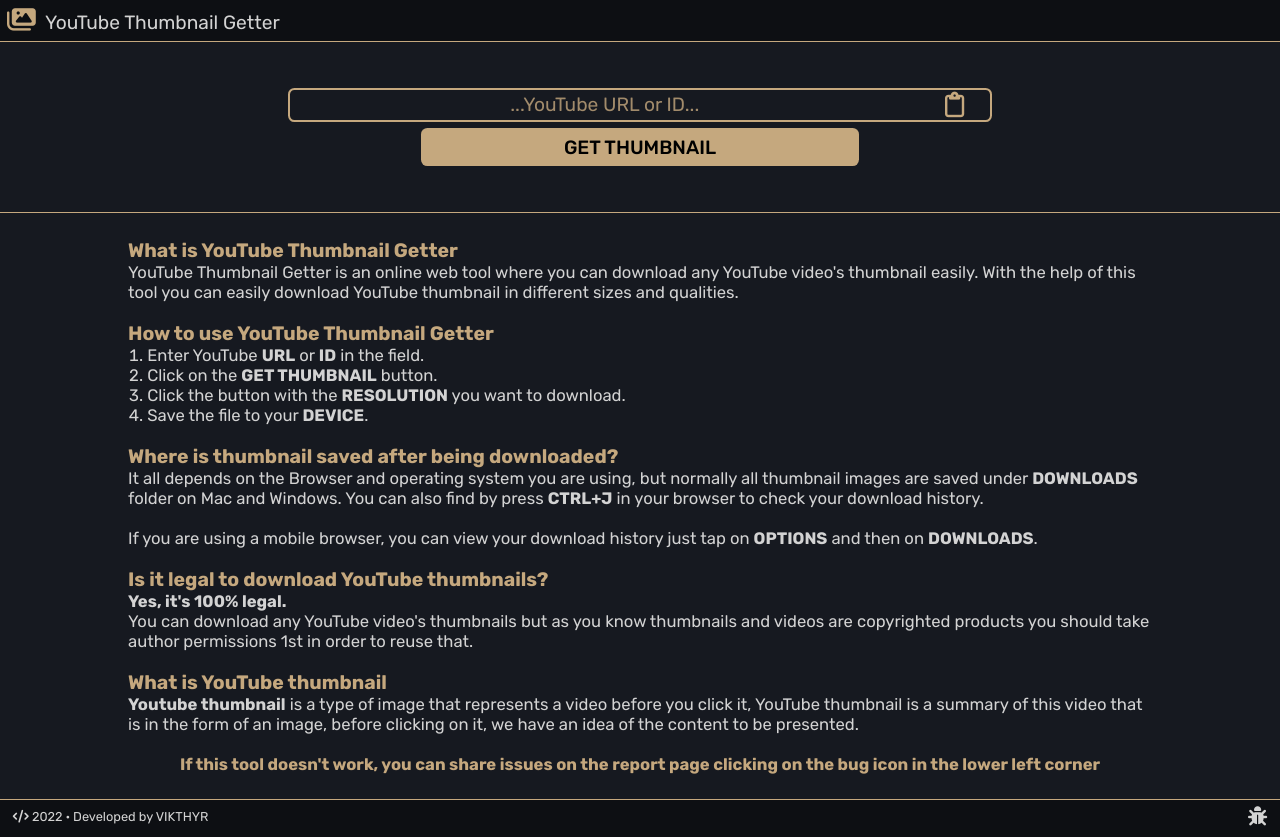
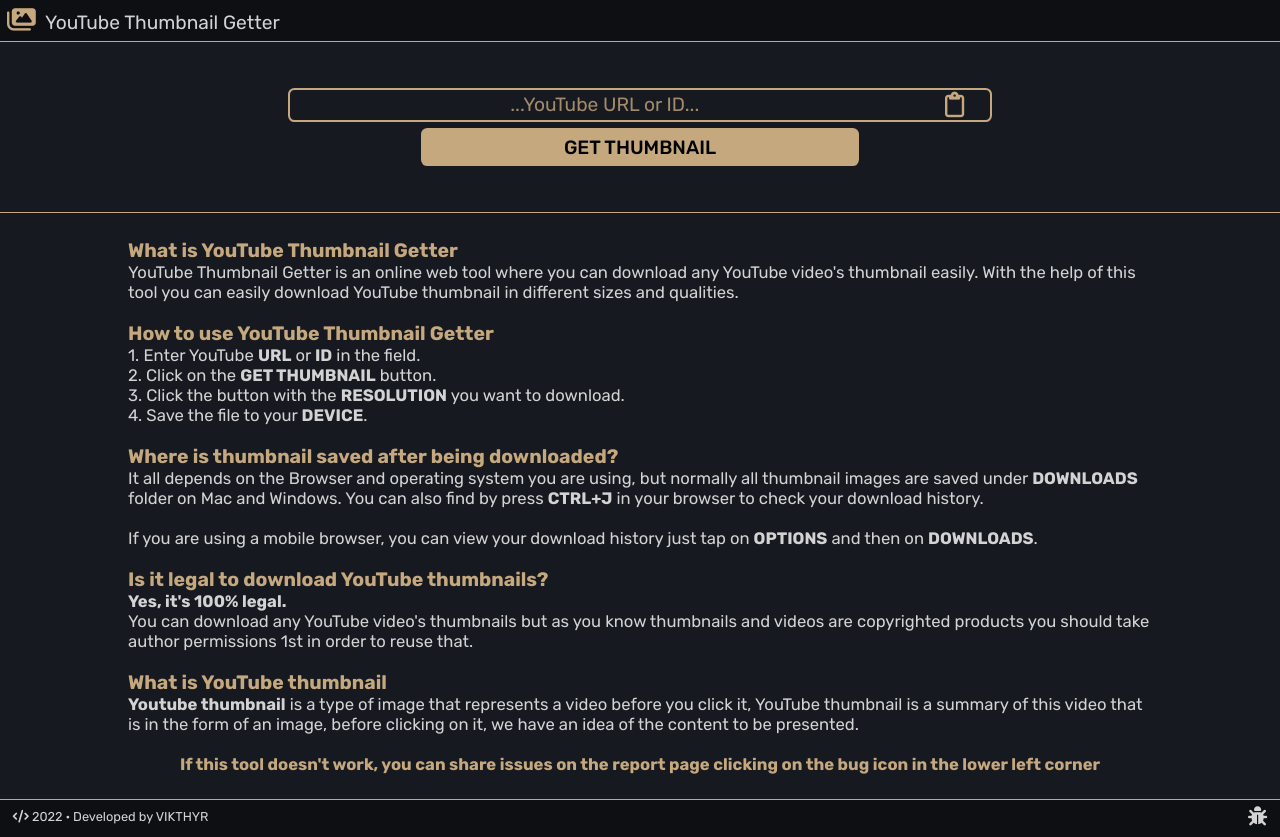
Before and after one commit to vikthyr/youtubeThumbnailGetter, a PHP site: page / in a window 1280 px wide. Run offline with PHP 8.4, Linux system fonts and the light colour scheme; data that the repository does not hold is empty; some libraries are stand-ins or nearby versions.

Commit message:
Version 1.0.0

```diff
--- a/styles/style.css
+++ b/styles/style.css
@@ -24,6 +24,7 @@ input:-webkit-autofill:active {
     --lightColor: #c5a87e;
     --darkColor: #161920;
     --darkerColor: #0d0f13;
+    --whiteColor: #d3d3d3;
     --borderRadiusSize: 0.5vw;
     --borderSize: 0.2vw;
 }
@@ -31,7 +32,7 @@ input:-webkit-autofill:active {
 *{
     margin: 0;
     padding: 0;
-    color: #d3d3d3;
+    color: var(--whiteColor);
     font-family: 'Rubik', sans-serif;
 }
 
@@ -149,6 +150,13 @@ form{
     width: 50%;
 }
 
+.container-center h1{
+    font-size: 2vw;
+}
+.container-center h1 > i{
+    font-size: 1.5vw;
+}
+
 .result-container{
     width: 100%;
     text-align: center;
@@ -208,10 +216,6 @@ form{
     margin-left: auto;
     margin-right: auto;
     font-size: 1.3vw;
-}
-
-.info-content ol{
-    padding-left: 1.5vw;
 }
 
 footer{
--- a/views/info.html
+++ b/views/info.html
@@ -7,12 +7,10 @@
                 <p>YouTube Thumbnail Getter is an online web tool where you can download any YouTube video's thumbnail easily. With the help of this tool you can easily download YouTube thumbnail in different sizes and qualities.</p>
                 <br>
                 <h3 class="light-color">How to use YouTube Thumbnail Getter</h3>
-                <ol>
-                    <li>Enter YouTube <strong>URL</strong> or <strong>ID</strong> in the field.</li>
-                    <li>Click on the <strong>GET THUMBNAIL</strong> button.</li>
-                    <li>Click the button with the <strong>RESOLUTION</strong> you want to download.</li>
-                    <li>Save the file to your <strong>DEVICE</strong>.</li>
-                </ol>
+                <p>1. Enter YouTube <strong>URL</strong> or <strong>ID</strong> in the field.</p>
+                <p>2. Click on the <strong>GET THUMBNAIL</strong> button.</p>
+                <p>3. Click the button with the <strong>RESOLUTION</strong> you want to download.</p>
+                <p>4. Save the file to your <strong>DEVICE</strong>.</p>
                 <br>
                 <h3 class="light-color">Where is thumbnail saved after being downloaded?</h3>
                 <p>It all depends on the Browser and operating system you are using, but normally all thumbnail images are saved under <strong>DOWNLOADS</strong> folder on Mac and Windows. You can also find by press <strong>CTRL+J</strong> in your browser to check your download history.</p>
--- a/views/report.html
+++ b/views/report.html
@@ -29,6 +29,9 @@
         </div>
 
         <div class="w33 container-center">
+            <h1>
+                <i class="fa-solid fa-bug"></i> REPORT A BUG <i class="fa-solid fa-bug"></i>
+            </h1>
             <form method="post">
                 <input class="report-input" type="text" name="reportSenderName" placeholder="...Your Name..." required>
                 <textarea rows="10" cols="7" class="report-input" name="reportMessage" placeholder="...Your bug report..." required></textarea>
```
